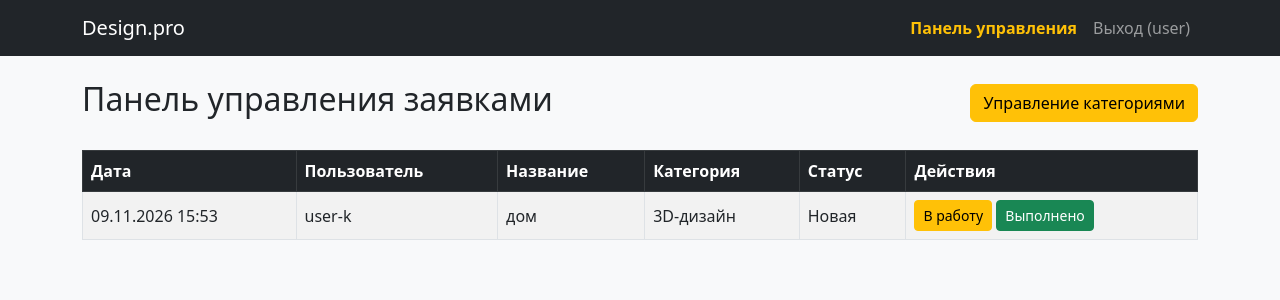
After one commit to sirk1712/design-pro, a Django app: page /admin-panel/ in a window 1280 px wide. The commit adds this page. Shown: the top 300 px of the page. Run offline with Django 5.2, Linux system fonts and the light colour scheme; a user stored in the database is signed in; data comes from the database, SQL or seed files in the repository; both versions use the stored data as it was after the commit.

Commit message:
seventh commit: the admin and category pages were created

```diff
--- /dev/null
+++ b/orders/templates/orders/admin_panel.html
@@ -0,0 +1,42 @@
+{% extends "orders/base.html" %}
+
+{% block content %}
+  <div class="d-flex justify-content-between align-items-center mb-4">
+      <h2>Панель управления заявками</h2>
+      <a href="{% url 'admin_categories' %}" class="btn btn-warning">Управление категориями</a>
+  </div>
+
+  <div class="table-responsive">
+      <table class="table table-bordered table-striped align-middle">
+          <thead class="table-dark">
+              <tr>
+                  <th>Дата</th>
+                  <th>Пользователь</th>
+                  <th>Название</th>
+                  <th>Категория</th>
+                  <th>Статус</th>
+                  <th>Действия</th>
+              </tr>
+          </thead>
+          <tbody>
+              {% for order in orders %}
+              <tr>
+                  <td>{{ order.created_at|date:"d.m.Y H:i" }}</td>
+                  <td>{{ order.user.username }}</td>
+                  <td>{{ order.title }}</td>
+                  <td>{{ order.category.name }}</td>
+                  <td>{{ order.get_status_display }}</td>
+                  <td>
+                      {% if order.status == 'new' %}
+                          <a href="{% url 'change_status' order.pk 'in_progress' %}" class="btn btn-sm btn-warning">В работу</a>
+                          <a href="{% url 'change_status' order.pk 'done' %}" class="btn btn-sm btn-success">Выполнено</a>
+                      {% else %}
+                          <span class="text-muted">Действий нет</span>
+                      {% endif %}
+                  </td>
+              </tr>
+              {% endfor %}
+          </tbody>
+      </table>
+  </div>
+{% endblock %}
--- a/orders/templates/orders/base.html
+++ b/orders/templates/orders/base.html
@@ -16,17 +16,28 @@
             <a class="navbar-brand" href="{% url 'index' %}">Design.pro</a>
 
             <!-- кнопка бургер-меню для небольших экранов -->
-            <button class="navbar-toggler" type="button" data-bs-toggle="collapse" data-bs-target="#navbarNav">
+            <!-- <button class="navbar-toggler" type="button" data-bs-toggle="collapse" data-bs-target="#navbarNav">
                 <span class="navbar-toggler-icon"></span>
-            </button>
+            </button> -->
 
             <div class="collapse navbar-collapse" id="navbarNav">
                 <ul class="navbar-nav ms-auto">
                     {% if user.is_authenticated %}
+                        {% if user.is_superuser %}
+                            <!-- меню для админа -->
+                            <li class="nav-item">
+                                <a class="nav-link text-warning fw-bold" href="{% url 'admin_panel' %}">Панель управления</a>
+                            </li>
+                        {% else %}
+                            <li class="nav-item">
+                                <a class="nav-link" href="{% url 'profile' %}">Мои заявки</a>
+                            </li>
+                        {% endif %}
+
                         <li class="nav-item">
                             <form action="{% url 'logout' %}" method="post" class="d-inline">
                                 {% csrf_token %}
-                                <button type="submit" class="btn btn-link nav-link" style="display:inline; cursor:pointer;">Выход</button>
+                                <button type="submit" class="btn btn-link nav-link" style="display:inline; cursor:pointer;">Выход ({{ user.username }})</button>
                             </form>
                         </li>
                     {% else %}
--- a/orders/urls.py
+++ b/orders/urls.py
@@ -10,4 +10,9 @@ urlpatterns = [
 
     path('order/create/', views.create_order, name='create_order'),
     path('order/<int:pk>/delete/', views.delete_order, name='delete_order'),
+
+    path('admin-panel/', views.admin_panel, name='admin_panel'),
+    path('admin-panel/status/<int:pk>/<str:new_status>/', views.change_status, name='change_status'),
+
+    path('admin-panel/categories/', views.admin_categories, name='admin_categories'),
 ]
--- a/orders/views.py
+++ b/orders/views.py
@@ -2,14 +2,18 @@ from django.shortcuts import render, redirect, get_object_or_404
 from django.contrib.auth import login, logout
 from django.contrib.auth.forms import AuthenticationForm
 from django.contrib import messages
-from django.contrib.auth.decorators import login_required
+from django.contrib.auth.decorators import login_required, user_passes_test
 from .forms import RegisterForm, OrderForm
-from .models import Order
+from .models import Order, Category
 
 # просмотр главной страницы
 def index(request):
     # пока здесь нет заявок, просто рендерим пустую страницу
     return render(request, 'orders/index.html')
+
+# проверка, что вошедший пользователь - админ
+def is_admin(user):
+    return user.is_authenticated and user.is_superuser
 
 # регистрация
 def register_view(request):
@@ -63,6 +67,11 @@ def profile_view(request):
 # создание заявки
 @login_required
 def create_order(request):
+    # если пользователь - админ, не даем ему создавать заявку
+    if request.user.is_superuser:
+        messages.error(request, "Администраторы не могут создавать заявки.")
+        return redirect('profile')
+
     if request.method == 'POST':
         form = OrderForm(request.POST, request.FILES)
         if form.is_valid():
@@ -80,6 +89,11 @@ def create_order(request):
 # просмотр заявок (с фильтрацией)
 @login_required
 def profile_view(request):
+    # если зашел админ, то направляем его на панель управления
+    if request.user.is_superuser:
+        return redirect('admin_panel')
+
+    # логика для обычного пользователя
     # берем заявки только текущего пользователя, сортируем по дате (новые сверху)
     orders = Order.objects.filter(user=request.user).order_by('-created_at')
 
@@ -108,3 +122,29 @@ def delete_order(request, pk):
 
     # если это GET-запрос, показываем страницу подтверждения
     return render(request, 'orders/delete_confirm.html', {'order': order})
+
+# страница панели управления заявками для админа
+@user_passes_test(is_admin, login_url='/login/')
+def admin_panel(request):
+    # берем все заявки из базы и сортируем по дате
+    orders = Order.objects.all().order_by('-created_at')
+    return render(request, 'orders/admin_panel.html', {'orders': orders})
+
+
+# изменение статуса заявки (принимает id заявки и новый статус)
+@user_passes_test(is_admin, login_url='/login/')
+def change_status(request, pk, new_status):
+    order = get_object_or_404(Order, pk=pk)
+
+    # разрешаем админу менять статус только если он "Новая"
+    if order.status == 'new' and new_status in ['in_progress', 'done']:
+        order.status = new_status
+        order.save()
+
+    return redirect('admin_panel')
+
+# управление категориями
+@user_passes_test(is_admin, login_url='/login/')
+def admin_categories(request):
+    categories = Category.objects.all()
+    return render(request, 'orders/admin_categories.html', {'categories': categories})
```
Also changed, not shown: orders/templates/orders/admin_categories.html (added, +21 -0 lines), db.sqlite3.
